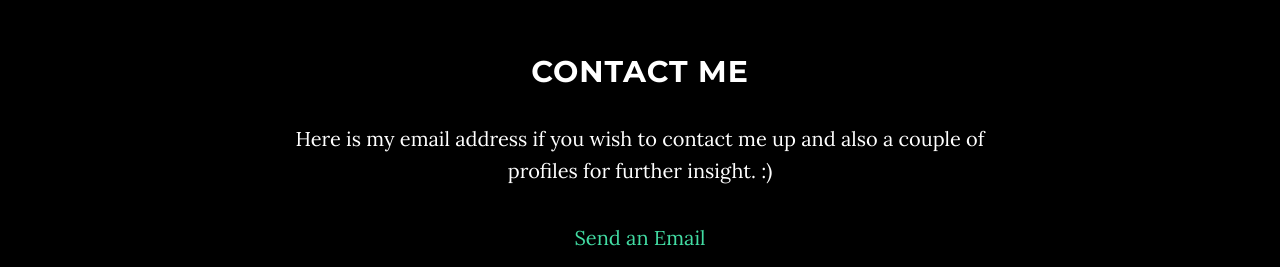
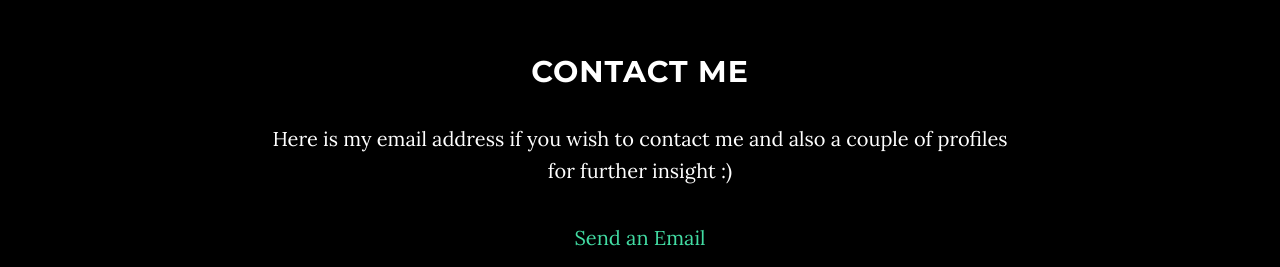
Before and after one commit to Prathyum/prathyum.github.io, a website: page index.html in a window 1280 px wide. Shown: the part 2396-2663 px from the top of the page. Drawn offline with nearby package versions, Linux system fonts and the light colour scheme; some packages are replaced by stand-ins of ours.

Commit message:
Minor edits 3.0

```diff
--- a/index.html
+++ b/index.html
@@ -121,7 +121,7 @@
         <div class="row">
             <div class="col-lg-8 col-lg-offset-2">
                 <h2>Contact Me</h2>
-                <p>Here is my email address if you wish to contact me up and also a couple of profiles for further insight. :)</p>
+                <p>Here is my email address if you wish to contact me and also a couple of profiles for further insight :)</p>
                 <p><a href = "mailto:prathyum97@gmail.com">Send an Email</a>
                 </p>
                 <ul class="list-inline banner-social-buttons">
```
